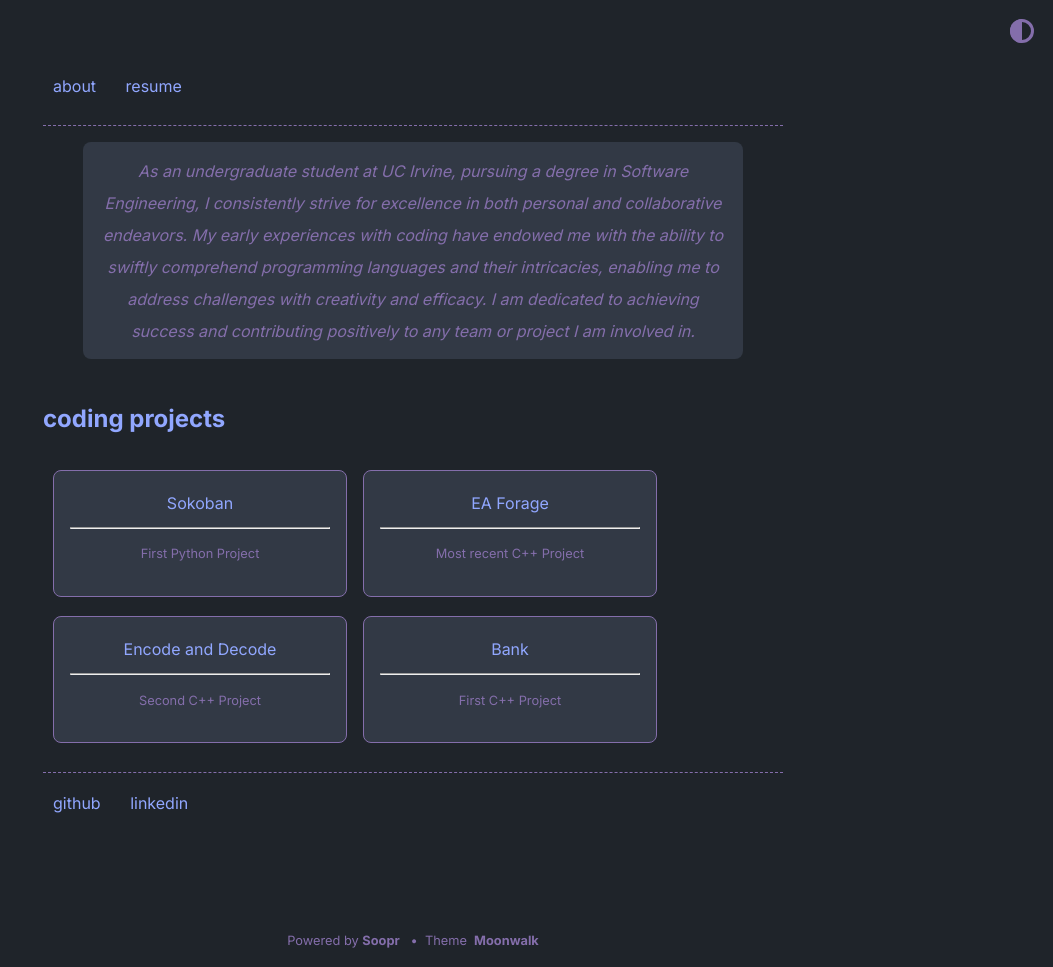
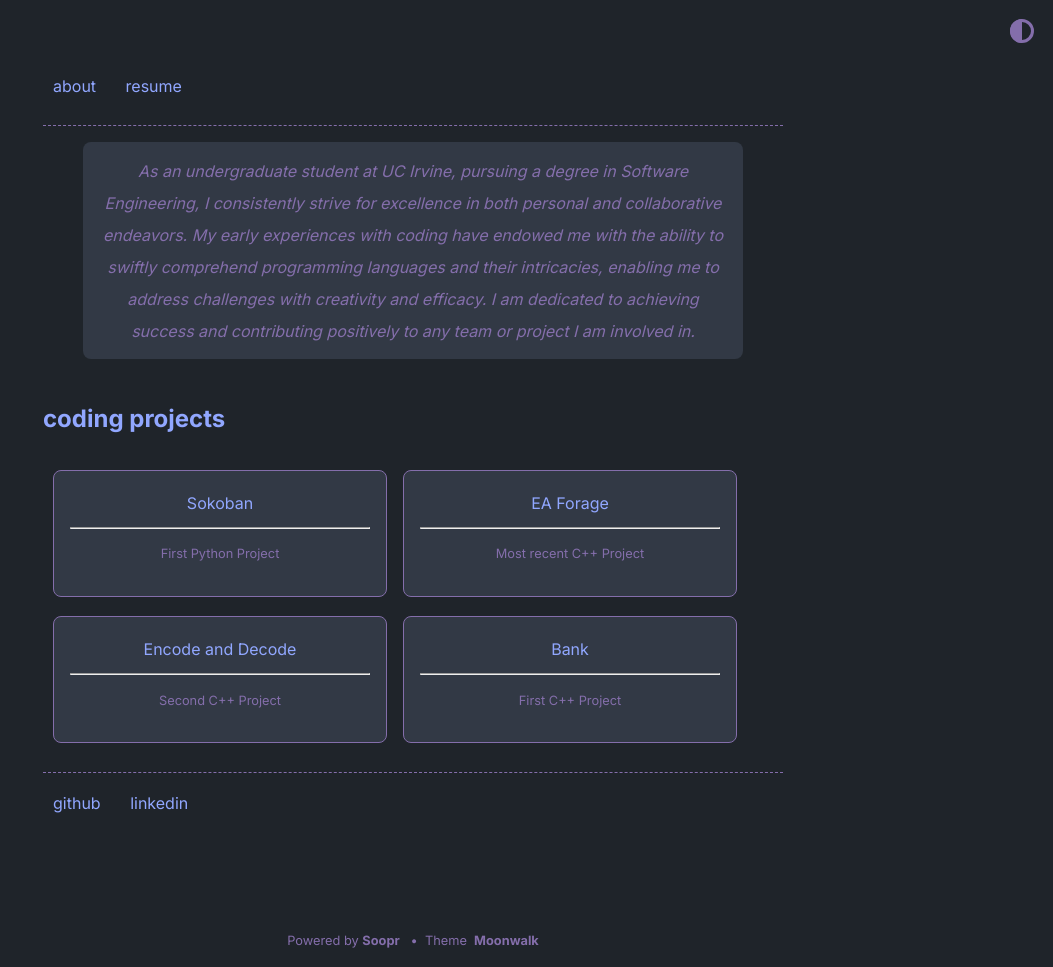
Before and after one commit to jshields06/jshields06.github.io, a Jekyll site: the page built from index.md, in a window 1280 px wide. Shown: the whole page, without its empty margins (227-1280 px from the left). Built offline with Jekyll 4.4.1, drawn with Linux system fonts in a browser that asks for light colours.

Commit message:
update projects

```diff
--- a/_sass/list.scss
+++ b/_sass/list.scss
@@ -19,7 +19,7 @@ ul.horizontal-list {
 .card {
     padding: 1em;
     border: 1px var(--text) solid;
-    width:260px;
+    width:300px;
     height: auto;
     text-align: center;
     font-size: 1em;
```
